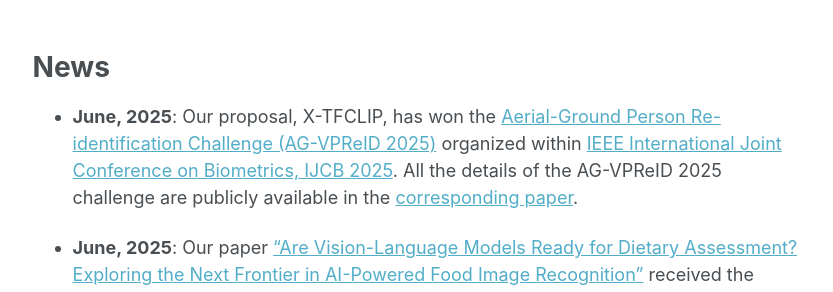
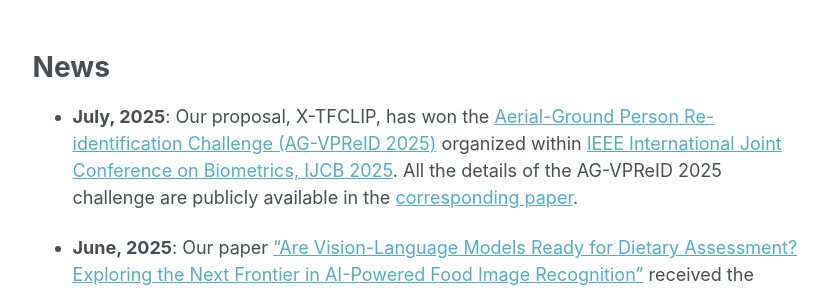
Before and after one commit to catedraeniauam/catedraeniauam.github.io, a Jekyll site: the page built from _pages/about.md, in a window 1280 px wide and 900 px high, scrolled down 1312 px. Shown: the part 154-446 px from the top of the window, without its empty margins (249-1082 px from the left). Built offline with Jekyll 4.4.1, drawn with Linux system fonts in a browser that asks for light colours.

Commit message:
Añadimos nueva publicación y actualizamos el mes de la noticia

```diff
--- a/_pages/about.md
+++ b/_pages/about.md
@@ -64,7 +64,7 @@ Description
 News
 ======
 
-- **June, 2025**: Our proposal, X-TFCLIP, has won the <a href="https://agvpreid25.github.io/">Aerial-Ground Person Re-identification Challenge (AG-VPReID 2025)</a> organized within <a href="https://ijcb2025.ieee-biometrics.org/">IEEE International Joint Conference on Biometrics, IJCB 2025</a>. All the details of the AG-VPReID 2025 challenge are publicly available in the <a href="https://arxiv.org/abs/2506.22843">corresponding paper</a>.
+- **July, 2025**: Our proposal, X-TFCLIP, has won the <a href="https://agvpreid25.github.io/">Aerial-Ground Person Re-identification Challenge (AG-VPReID 2025)</a> organized within <a href="https://ijcb2025.ieee-biometrics.org/">IEEE International Joint Conference on Biometrics, IJCB 2025</a>. All the details of the AG-VPReID 2025 challenge are publicly available in the <a href="https://arxiv.org/abs/2506.22843">corresponding paper</a>.
 
 - **June, 2025**: Our paper <a href="https://openaccess.thecvf.com/content/CVPR2025W/MTF/html/Romero-Tapiador_Are_Vision-Language_Models_Ready_for_Dietary_Assessment_Exploring_the_Next_CVPRW_2025_paper.html">“Are Vision-Language Models Ready for Dietary Assessment? Exploring the Next Frontier in AI-Powered Food Image Recognition”</a> received the “Best Paper Award” at the <a href="https://sites.google.com/view/cvpr-metafood-2025">2nd MetaFood Workshop</a> organized within <a href="https://cvpr.thecvf.com/">IEEE/CVF Computer Vision and Pattern Recognition Conference, CVPR 2025</a>.
 
```
Also changed, not shown: _pages/publications.md (+2 -0 lines).
